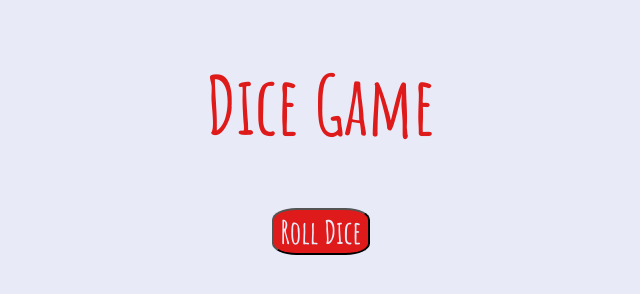
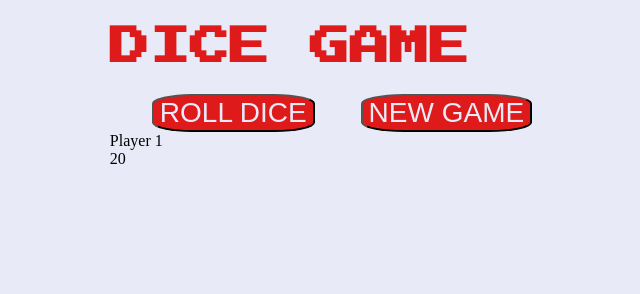
Before and after one commit to calalty/Dice-Game, a plain HTML site: page index.html in a window 1280 px wide. Shown: the whole page, without its empty margins (319-959 px from the left). Drawn offline with Linux system fonts and the light colour scheme; a web font is replaced by a local one.

Commit message:
added CSS (no js yet)

```diff
--- a/index.html
+++ b/index.html
@@ -9,9 +9,15 @@
 </head>
 
 <body>
-    <h1 id="heading">Dice Game</h1>
-    <button id="roll">Roll Dice</button>
-
+	<div class="wrapper">
+	<h1 id="heading">DICE GAME</h1>
+	<button id="roll">ROLL DICE</button>
+	<button id="new-game">NEW GAME</button>
+		<div class="player-1-panel active">
+			<div class="playerName" id="name">Player 1</div>
+			<div class="playerScore" id="score">20</div>
+		</div>
+	</div>
 	<script src="index.js"></script>
 </body>
 </html>
--- a/index.js
+++ b/index.js
@@ -1,7 +1,8 @@
+const wrapper = document.getElementsByClassName('wrapper')
 const rollDice = document.getElementById('roll')
-
+const playerScore = document.getElementsByClassName('playerScore')
 
 rollDice.onclick = () => {
-    let numberOnDice = (Math.ceil((Math.random() * 5) + 1))
-    console.log(`you rolled a ${numberOnDice}`)
+    let numberOnDice = Math.ceil((Math.random() * 5) + 1)
+    console.log(`${numberOnDice}`)
 }
--- a/style.css
+++ b/style.css
@@ -1,4 +1,5 @@
-@import url('https://fonts.googleapis.com/css2?family=Amatic+SC:wght@700&display=swap');
+@import url('https://fonts.googleapis.com/css2?family=Monoton&family=Press+Start+2P&display=swap');
+@import url('https://fonts.googleapis.com/css2?family=Dhurjati&display=swap');
 
 html,
 body {
@@ -15,14 +16,40 @@ body {
 
 h1 {
     color: #DE1A1A;
-    font-family: 'Amatic SC', cursive;
-    font-size: 5em;
+    font-family: 'Press Start 2P', cursive;
+    font-size: 2.5em;
 }
 
 button {
     background-color: #DE1A1A;
     color:  #E8EBF7;
-    font-family: 'Amatic SC', cursive;
-    font-size: 2em;
+    font-family: 'Dhurjati', sans-serif;
+    font-size: 1.75em;
     border-radius: 25%;
+    margin-left: 1.5em;
 }
+
+#roll:hover {
+    text-transform: uppercase;
+    font-weight: 300;
+    color: #DE1A1A;
+    background-color: #E8EBF7;
+    transition: margin 0.3s;
+    transition: background-color 0.7s, color 0.7s;
+    border-color: #DE1A1A;
+}
+
+#new-game:hover {
+    text-transform: uppercase;
+    font-weight: 300;
+    color: #DE1A1A;
+    background-color: #E8EBF7;
+    transition: margin 0.3s;
+    transition: background-color 0.7s, color 0.7s;
+    border-color: #DE1A1A;
+}
+
+
+button:focus {
+    outline: none;
+}
```
